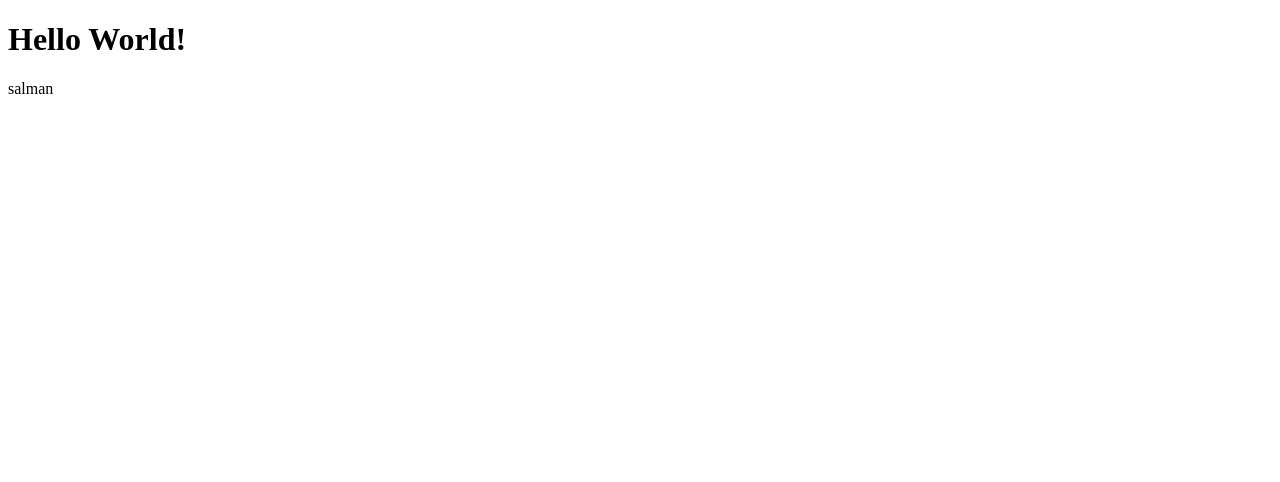
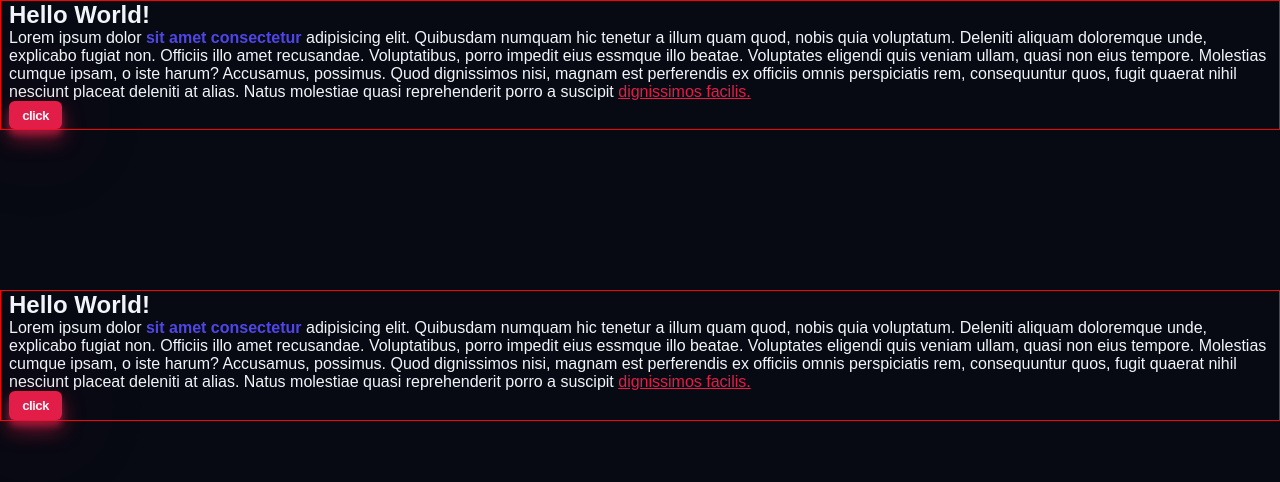
Before and after one commit to mdsalmanfarsee/Portfolio, a plain HTML site: page index.html in a window 1280 px wide. Drawn offline with Linux system fonts and the light colour scheme; a web font is replaced by a local one.

Commit message:
add utility class

```diff
--- a/index.html
+++ b/index.html
@@ -5,11 +5,46 @@
     <meta charset="UTF-8">
     <meta name="viewport" content="width=device-width, initial-scale=1.0">
     <title>Document</title>
+    <link rel="stylesheet" href="./styles/styles.css">
+    <link rel="stylesheet" href="./styles/modern-normalize.css">
+    <link rel="stylesheet" href="./styles/util.css">
+    <link href="https://api.fontshare.com/v2/css?f[]=general-sans@400,500,600,700&display=swap" rel="stylesheet">
 </head>
 
 <body>
-    <h1>Hello World!</h1>
-    <p>salman</p>
+    <article class="container">
+
+        <h1>Hello World!</h1>
+        <p>Lorem ipsum dolor <strong>sit amet consectetur</strong> adipisicing elit. Quibusdam numquam hic tenetur a
+            illum
+            quam quod, nobis quia voluptatum. Deleniti aliquam doloremque unde, explicabo fugiat non. Officiis illo amet
+            recusandae.
+            Voluptatibus, porro impedit eius essmque illo beatae. Voluptates eligendi quis veniam ullam, quasi non eius
+            tempore. Molestias cumque ipsam, o iste harum? Accusamus, possimus.
+            Quod dignissimos nisi, magnam est perferendis ex officiis omnis perspiciatis rem, consequuntur quos, fugit
+            quaerat nihil nesciunt placeat
+            deleniti at alias. Natus molestiae quasi reprehenderit porro a suscipit
+            <a href="#"> dignissimos facilis.</a>
+        </p>
+        <button class="btn">click</button>
+    </article>
+
+    <article class="container section">
+
+        <h1>Hello World!</h1>
+        <p>Lorem ipsum dolor <strong>sit amet consectetur</strong> adipisicing elit. Quibusdam numquam hic tenetur a
+            illum
+            quam quod, nobis quia voluptatum. Deleniti aliquam doloremque unde, explicabo fugiat non. Officiis illo amet
+            recusandae.
+            Voluptatibus, porro impedit eius essmque illo beatae. Voluptates eligendi quis veniam ullam, quasi non eius
+            tempore. Molestias cumque ipsam, o iste harum? Accusamus, possimus.
+            Quod dignissimos nisi, magnam est perferendis ex officiis omnis perspiciatis rem, consequuntur quos, fugit
+            quaerat nihil nesciunt placeat
+            deleniti at alias. Natus molestiae quasi reprehenderit porro a suscipit
+            <a href="#"> dignissimos facilis.</a>
+        </p>
+        <button class="btn">click</button>
+    </article>
     <script src="./src/main.js"></script>
 </body>
 
--- a/styles/styles.css
+++ b/styles/styles.css
@@ -1,3 +1,13 @@
+:root {
+    --clr-dark: #070a13;
+    --clr-light: #f1f5f9;
+    --clr-slate400: hsl(215, 20%, 65%);
+    --clr-slate600: #475569;
+    --clr-slate800: #1e293b;
+    --clr-rose: #e11d48;
+    --clr-indigo: #4f46e5;
+}
+
 * {
     margin: 0;
     line-height: calc(1em+0.5rem);
@@ -6,3 +16,36 @@
 html {
     scroll-behavior: smooth;
 }
+
+body {
+    font-family: 'General Sans', sans-serif;
+    background-color: var(--clr-dark);
+    color: var(--clr-light);
+}
+
+img,
+picture,
+canvas,
+video,
+svg {
+    display: block;
+    max-width: 100%;
+    user-select: none;
+}
+
+button {
+    display: inline-block;
+    padding: 0;
+    border: none;
+    background: none;
+    cursor: pointer;
+    color: inherit;
+}
+
+a {
+    color: var(--clr-rose);
+}
+
+strong {
+    color: var(--clr-indigo);
+}
--- /dev/null
+++ b/styles/util.css
@@ -0,0 +1,85 @@
+.btn {
+    display: inline-block;
+    font-weight: 600;
+    text-decoration: none;
+    letter-spacing: -0.05em;
+    background-color: var(--clr-rose);
+    color: var(--clr-light);
+    padding: 0.5em 1em;
+    border-radius: 6px;
+    /* rose rgb(225,29,72) */
+    /* indigo rgb(79,70,229) */
+    box-shadow: 0 10px 20px rgba(225, 29, 72, 0.5),
+        0 6px 6px rgba(225, 29, 72, 0.5),
+        0 0 100px -10px var(--clr-rose);
+    transition: transform 0.3s, box-shadow 0.3s;
+}
+
+.btn:hover {
+    transform: translateY(-3px);
+    box-shadow: 0 14px 28px rgba(225, 29, 72, 0.25),
+        0 10px 10px rgba(225, 29, 72, 0.22),
+        0 0 120px -10px var(--clr-rose);
+}
+
+.container {
+    width: 100%;
+    margin-left: auto;
+    margin-right: auto;
+    padding-left: 0.5rem;
+    padding-right: 0.5rem;
+
+    border: 1px solid red;
+}
+
+.section {
+    margin-top: 5rem;
+}
+
+/* xs */
+@media (min-width: 475px) {
+    .container {
+        max-width: 475px;
+    }
+}
+
+/* sm */
+@media (min-width: 640px) {
+    .container {
+        max-width: 640px;
+    }
+}
+
+/* md */
+@media (min-width: 768px) {
+    .container {
+        max-width: 768px;
+    }
+}
+
+/* lg */
+@media (min-width: 1024px) {
+    .container {
+        max-width: 1024px;
+    }
+
+    .section {
+        margin-top: 10rem;
+    }
+}
+
+/* xl */
+@media (min-width: 1280px) {
+    .container {
+        max-width: 1280px;
+    }
+}
+
+/* 2xl */
+@media (min-width: 1536px) {
+    .container {
+        max-width: 1536px;
+    }
+}
+
+/* 30 min done */
```
